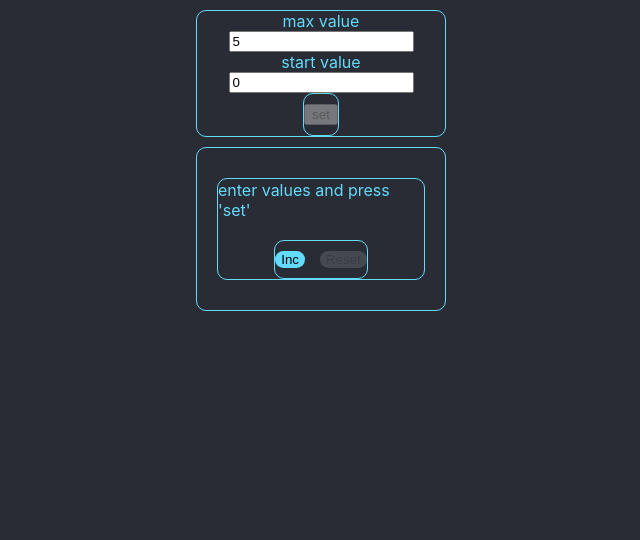
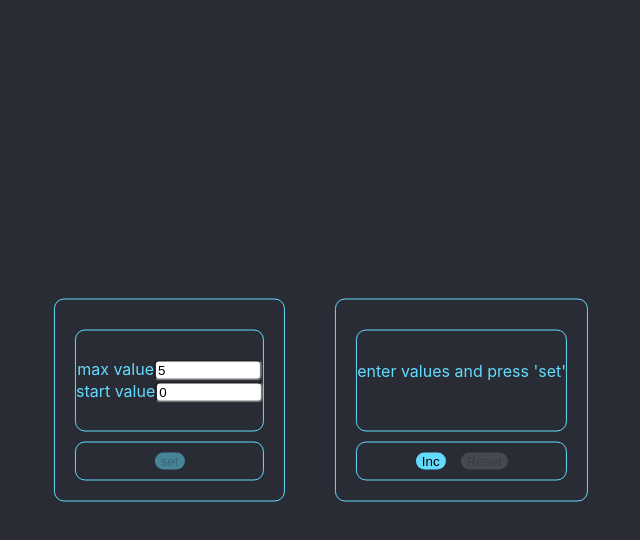
Before and after one commit to pasosh12/counters, a React (Create React App) app: page / in a window 1280 px wide. Shown: the top 540 px of the page, without its empty margins (319-959 px from the left). Built offline with nearby package versions, Linux system fonts and the light colour scheme.

Commit message:
stylization

```diff
--- a/src/App.css
+++ b/src/App.css
@@ -1,10 +1,16 @@
 body {
     background-color: #292C35;
+    height: 100%;
 }
 
 .container {
-    max-width: 250px;
-    margin: 0 auto;
+    display: flex;
+    flex-direction: row;
+    position: absolute;
+    top: 50%;
+    left: 50%;
+    transform: translate(-50%, -50%);
+    gap: 50px;
 }
 
 .counter_window {
@@ -12,7 +18,11 @@ body {
     border-radius: 10px;
     padding: 20px;
 }
-
+.settings_window {
+    border: 1px solid #63DBFD;
+    border-radius: 10px;
+    padding: 20px;
+}
 .display {
     /*background-color: #63DBFD;*/
     background-color: #292C35;
@@ -34,8 +44,12 @@ body {
         color: red;
     }
 }
-
+.input{
+    width: 100px;
+    border-radius: 5px;
+}
 .buttons {
+    min-width:150px;
     display: flex;
     justify-content: center;
     align-content: center;
--- a/src/Display.tsx
+++ b/src/Display.tsx
@@ -18,18 +18,20 @@ export const Display = ({
                             isMessageActive
                         }: Props) => {
     return (
+        <div>
             <div className="display">
-
                 {errorFlag ? <div className={"error"}>Invalid values</div> :
                     (isMessageActive ? <div>enter values and press 'set'</div> :
                             <div className={limitFlag ? "error" : ''}>{counter}</div>
                     )
                 }
                 <br/>
+            </div>
             <div className="buttons">
                 <Button className={isIncDisabled || buttonsDisabled ? 'button_disabled' : 'button'} title={'Inc'}
                         onClick={onIncHandler} disabled={buttonsDisabled || isIncDisabled}/>
-                <Button className={isResetDisabled || counter === 0 || buttonsDisabled ? 'button_disabled' : 'button'}
+                <Button
+                    className={isResetDisabled || counter === 0 || buttonsDisabled ? 'button_disabled' : 'button'}
                     title={'Reset'}
                     onClick={onResetHandler} disabled={buttonsDisabled || isResetDisabled}/>
             </div>
--- a/src/SettingsDisplay.tsx
+++ b/src/SettingsDisplay.tsx
@@ -1,6 +1,6 @@
 import * as React from 'react';
 import {Button} from "./Button";
-import {Dispatch, SetStateAction, useRef} from "react";
+import {Dispatch, SetStateAction} from "react";
 
 type Props = {
     startValue: number,
@@ -62,17 +62,24 @@ export const SettingsDisplay = ({
     }
 
     return (
+        <div>
             <div className="display">
+                <div className="display_row">
                     max value
-            <input className={errorFlag ? 'error_input' : ''} type={"number"}
+                    <input className={`input ${errorFlag ? 'error_input' : ''}`} type={"number"}
                            onChange={(e) => maxHandler(Number(e.currentTarget.value))}
                            value={localMax}/>
+                </div>
+                <div className="display_row">
+
                     start value
-            <input className={errorFlag ? 'error_input' : ''} type={"number"}
+                    <input className={`input ${errorFlag ? 'error_input' : ''}`} type={"number"}
                            onChange={(e) => startHandler(Number(e.currentTarget.value))}
                            value={localStart}/>
+                </div>
+            </div>
             <div className="buttons">
-                <Button title={'set'} className={isSetButtonActive ? '' : ''}
+                <Button title={'set'} className={`button ${isSetButtonActive ? '' : 'button_disabled'}`}
                         disabled={!isSetButtonActive} onClick={onSetHandler}/>
             </div>
         </div>
```
Lines whose indentation alone changed are shown as unchanged.
